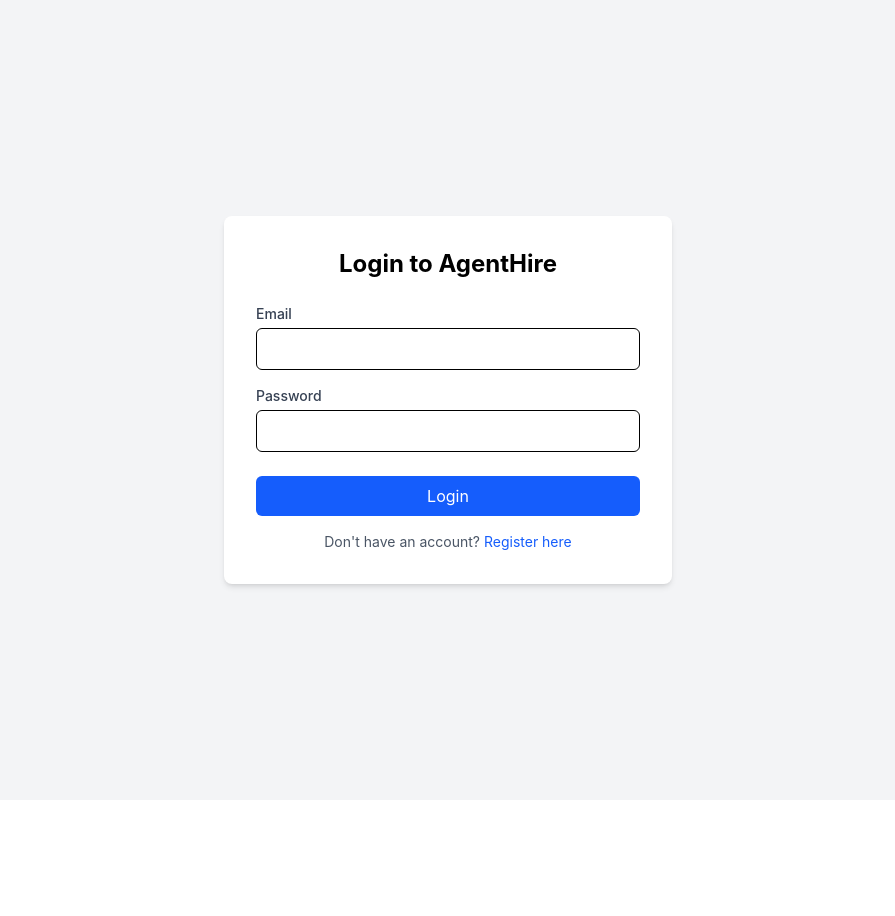
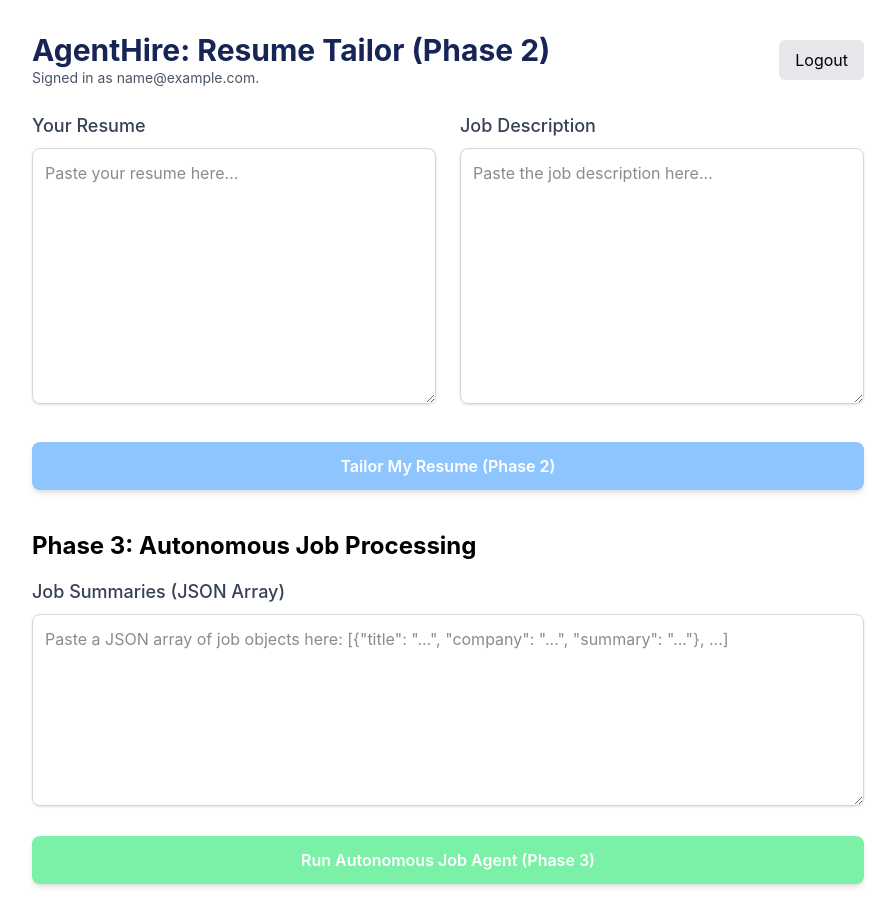
Before and after one commit to mridul3975/PEREGRINE-FALCON, a React (Vite) app in the folder agent-hire/: page / in a window 1280 px wide. Before the commit this address led to /login. Shown: the whole page, without its empty margins (192-1087 px from the left). Before the commit the page ends 800 px from the top, so only its background shows below. Built offline with nearby package versions, Linux system fonts and the light colour scheme; sample sign-in values are in the browser's storage.

Commit message:
feat: enhance authentication flow to manage hydration state and redirect users appropriately

```diff
--- a/agent-hire/src/Frontend/App.tsx
+++ b/agent-hire/src/Frontend/App.tsx
@@ -16,11 +16,16 @@
     }, []);
 
     useEffect(() => {
+        if (!auth.isHydrated) return;
         if (!auth.isAuthenticated && path !== '/login' && path !== '/register') {
             window.history.replaceState({}, '', '/login');
             setPath('/login');
         }
-    }, [auth.isAuthenticated, path]);
+        if (auth.isAuthenticated && (path === '/login' || path === '/register')) {
+            window.history.replaceState({}, '', '/');
+            setPath('/');
+        }
+    }, [auth.isAuthenticated, auth.isHydrated, path]);
 
     const navigate = (to: string) => {
         if (to !== window.location.pathname) {
@@ -28,6 +33,10 @@
             setPath(to);
         }
     };
+
+    if (!auth.isHydrated) {
+        return null;
+    }
 
     if (!auth.isAuthenticated) {
         if (path === '/register') {
--- a/agent-hire/src/Frontend/context/AuthContext.tsx
+++ b/agent-hire/src/Frontend/context/AuthContext.tsx
@@ -11,6 +11,7 @@
     refreshToken: string | null;
     user: AuthUser | null;
     isAuthenticated: boolean;
+    isHydrated: boolean;
     login: (accessToken: string, refreshToken: string, userId: number, email: string, name?: string | null) => void;
     logout: () => void;
     getAuthHeaders: () => Record<string, string>;
@@ -22,6 +23,7 @@
     const [accessToken, setAccessToken] = useState<string | null>(null);
     const [refreshToken, setRefreshToken] = useState<string | null>(null);
     const [user, setUser] = useState<AuthUser | null>(null);
+    const [isHydrated, setIsHydrated] = useState(false);
 
     useEffect(() => {
         const storedAccessToken = localStorage.getItem('agenthire_accessToken');
@@ -41,6 +43,7 @@
                 setUser(null);
             }
         }
+        setIsHydrated(true);
     }, []);
 
     const login = (newAccessToken: string, newRefreshToken: string, userId: number, email: string, name?: string | null) => {
@@ -74,11 +77,12 @@
             refreshToken,
             user,
             isAuthenticated: Boolean(accessToken),
+            isHydrated,
             login,
             logout,
             getAuthHeaders,
         }),
-        [accessToken, refreshToken, user]
+        [accessToken, refreshToken, user, isHydrated]
     );
 
     return <AuthContext.Provider value={value}>{children}</AuthContext.Provider>;
```
Also changed, not shown: 1 other file (tests, documents, lock files or other folders).
